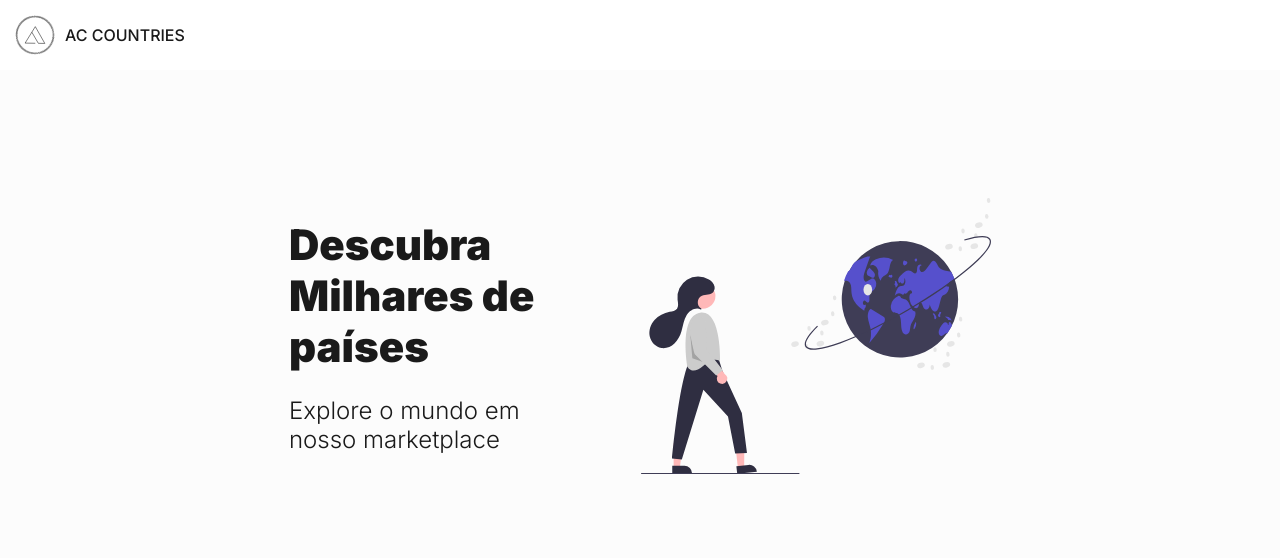
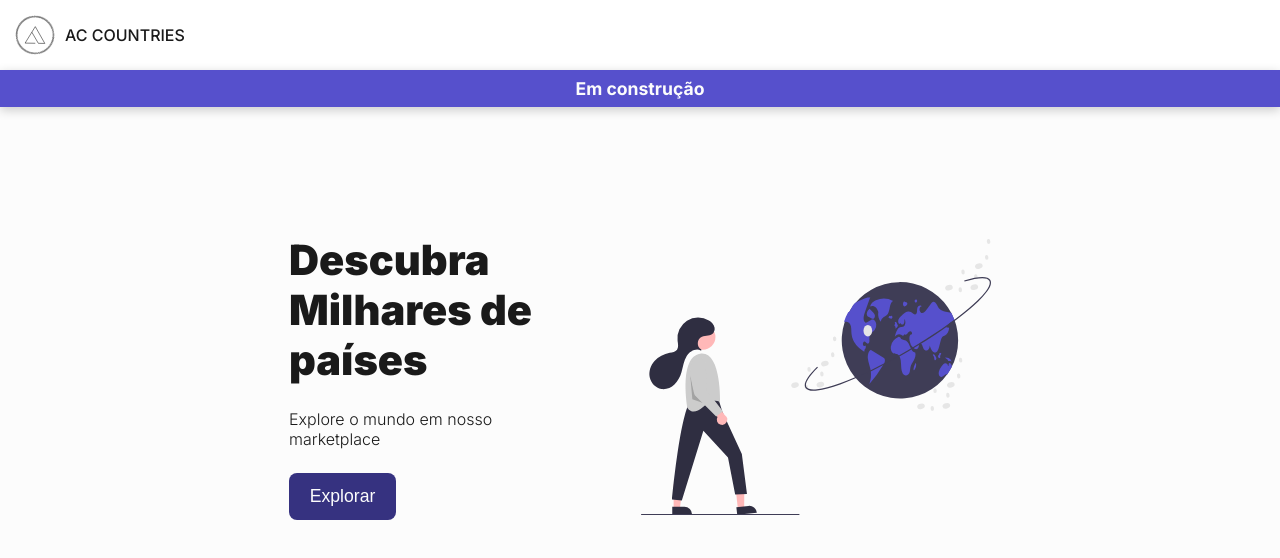
Before and after one commit to carvalhoandre/ac-countries, a React (Vite) app: page / in a window 1280 px wide. Shown: the top 558 px of the page. Built offline with nearby package versions, Linux system fonts and the light colour scheme.

Commit message:
feature: created Home page

```diff
--- a/src/components/Typography/styles.ts
+++ b/src/components/Typography/styles.ts
@@ -26,5 +26,6 @@ export const StyledTypography = styled.p<ITypographyProps>`
   font-size: ${handleFontSize};
   color: ${({ color }) => (color ? color : grey.darkest)};
   font-weight: ${({ weight }) => weight};
-  text-transform: ${({ isUppercase }) => isUppercase && 'uppercase'};
+  text-transform: ${({ isUppercase }) => isUppercase && "uppercase"};
+  text-align: ${({ textAlign }) => textAlign || "none"};
 `;
--- a/src/components/Typography/types.d.ts
+++ b/src/components/Typography/types.d.ts
@@ -4,4 +4,6 @@ interface ITypographyProps {
   color?: string;
   weight?: number;
   isUppercase?: boolean;
+  color?: string;
+  textAlign?: string;
 }
--- /dev/null
+++ b/src/pages/Countries/index.tsx
@@ -0,0 +1,7 @@
+import Header from "../../components/Header";
+
+const Countries = (): JSX.Element => {
+  return <Header />;
+};
+
+export default Countries;
--- a/src/pages/Home/components/Emphasis/index.tsx
+++ b/src/pages/Home/components/Emphasis/index.tsx
@@ -1,5 +1,8 @@
+import { Link } from "react-router-dom";
+
 import TheWorld from "../../../../assets/unDraw/around_the_world.svg";
 import { Typography } from "../../../../components/Typography";
+import { grey } from "../../../../styles/theme";
 
 import * as styles from "./styles";
 
@@ -8,13 +11,25 @@ const Emphasis = (): JSX.Element => {
     <styles.Section>
       <styles.ContainerText>
         <Typography size="xxl" weight={900}>
-          Descubra
-          Milhares de países
+          Descubra Milhares de países
         </Typography>
 
-        <Typography size="xl" weight={300}>
+        <Typography weight={300}>
           Explore o mundo em nosso marketplace
         </Typography>
+
+        <Link to='/countries'>
+          <styles.ButtonHome>
+            <Typography
+              size="bg"
+              weight={500}
+              textAlign="center"
+              color={grey.lightest}
+            >
+              Explorar
+            </Typography>
+          </styles.ButtonHome>
+        </Link>
       </styles.ContainerText>
 
       <styles.Image src={TheWorld} alt="Imagem_Ilustrativa" />
--- a/src/pages/Home/components/Emphasis/styles.ts
+++ b/src/pages/Home/components/Emphasis/styles.ts
@@ -1,4 +1,5 @@
 import styled from "styled-components";
+import { primary } from "../../../../styles/theme";
 
 export const Section = styled.section`
   display: flex;
@@ -35,3 +36,20 @@ export const Image = styled.img`
     margin-top: 1.5rem;
   }
 `;
+
+export const ButtonHome = styled.button`
+  background-color: ${primary.dark};
+  padding: 0.8rem 1.3rem;
+  border: none;
+  border-radius: 0.5rem;
+  max-width: 10rem;
+
+  &:hover {
+    background-color: ${primary.light};
+    cursor: pointer;
+  }
+
+  @media screen and (max-width: 767px) {
+    align-items: center;
+  }
+`;
--- a/src/pages/Home/index.tsx
+++ b/src/pages/Home/index.tsx
@@ -1,11 +1,25 @@
 import Header from "../../components/Header";
+import { Typography } from "../../components/Typography";
+import Emphasis from "./components/Emphasis";
 
-import Emphasis from "./components/Emphasis";
+import { grey } from "../../styles/theme";
+import * as styles from "./styles";
 
 const Home = () => {
   return (
     <>
       <Header />
+
+      <styles.Info>
+        <Typography
+          size="bg"
+          weight={700}
+          textAlign="center"
+          color={grey.lightest}
+        >
+          Em construção
+        </Typography>
+      </styles.Info>
 
       <Emphasis />
     </>
--- /dev/null
+++ b/src/pages/Home/styles.ts
@@ -0,0 +1,8 @@
+import styled from "styled-components";
+import { primary } from "../../styles/theme";
+
+export const Info = styled.div`
+  background-color: ${primary.default};
+  padding: 0.5em 1em;
+  box-shadow: 0 3px 10px rgb(0 0 0 / 0.2);
+`;
--- a/src/routes/AppRoutes.tsx
+++ b/src/routes/AppRoutes.tsx
@@ -2,13 +2,21 @@ import { createBrowserRouter, RouterProvider } from "react-router-dom";
 import { useState } from "react";
 
 import Home from "../pages/Home";
+import Countries from "../pages/Countries";
 
 const router = createBrowserRouter([
   {
-    path: "/*",
+    path: "/",
     loader: () => ({ message: "Carregando" }),
     Component() {
       return <Home />;
+    },
+  },
+  {
+    path: "/countries",
+    loader: () => ({ message: "Carregando" }),
+    Component() {
+      return <Countries />;
     },
   },
 ]);
--- a/src/styles/index.css
+++ b/src/styles/index.css
@@ -7,7 +7,6 @@
 
 body {
   font-family: "Inter", Arial, Helvetica, sans-serif;
-  color: #23272A;
   background: #FCFCFC;
 }
 
--- a/src/styles/theme.ts
+++ b/src/styles/theme.ts
@@ -1,13 +1,13 @@
 import { DefaultTheme } from "styled-components";
 
 export const fontSize = {
-  caption: "0.75rem",
-  small: "0.875rem",
+  caption: "0.7rem",
+  small: "0.8rem",
   default: "1rem",
-  heading: "1.125rem",
-  heading2: "1.25rem",
+  heading: "1.1rem",
+  heading2: "1.2rem",
   heading4: "1.5rem",
-  xl: "2.625rem",
+  xl: "2.6rem",
 };
 
 export const grey = {
```
